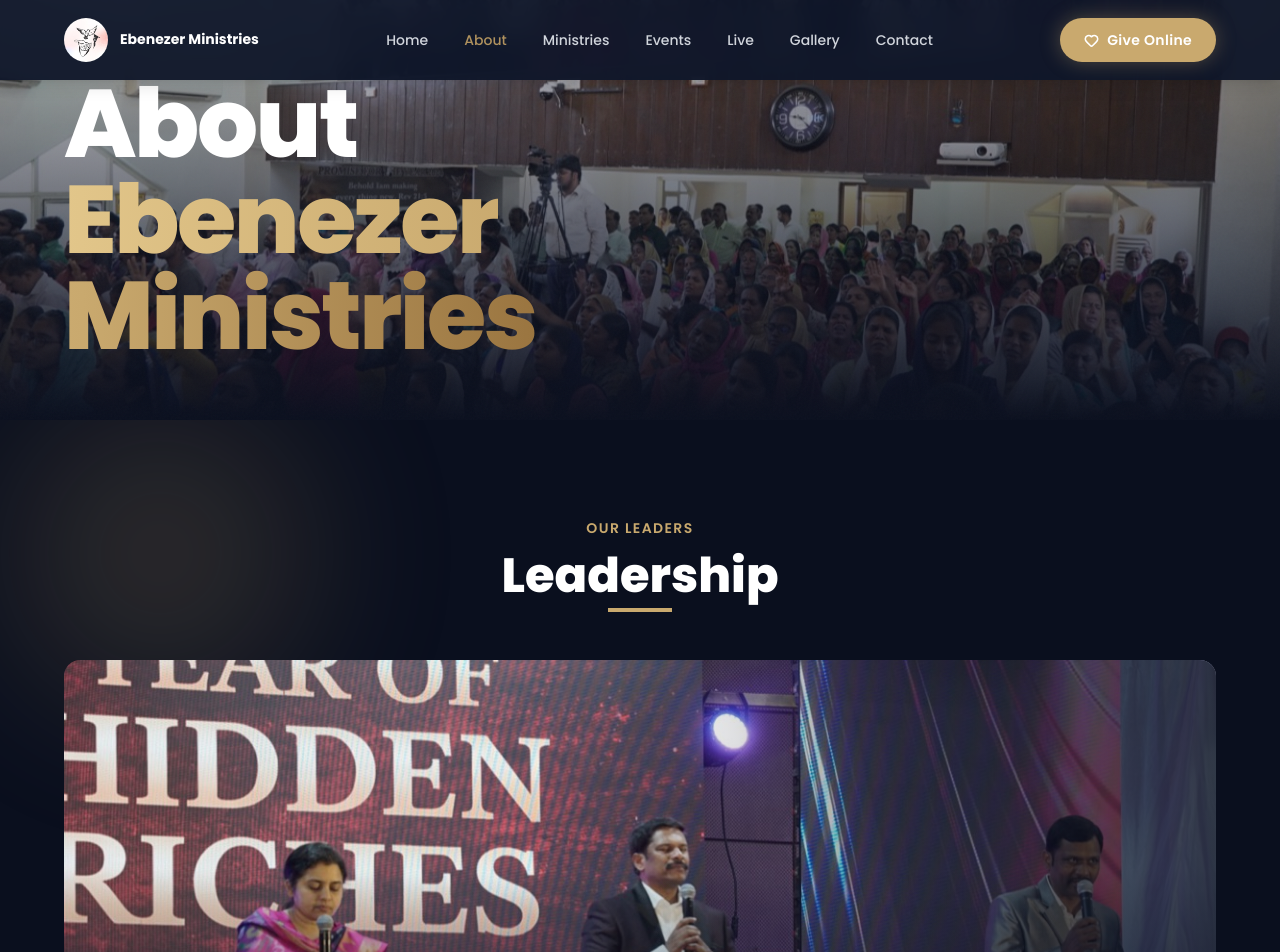
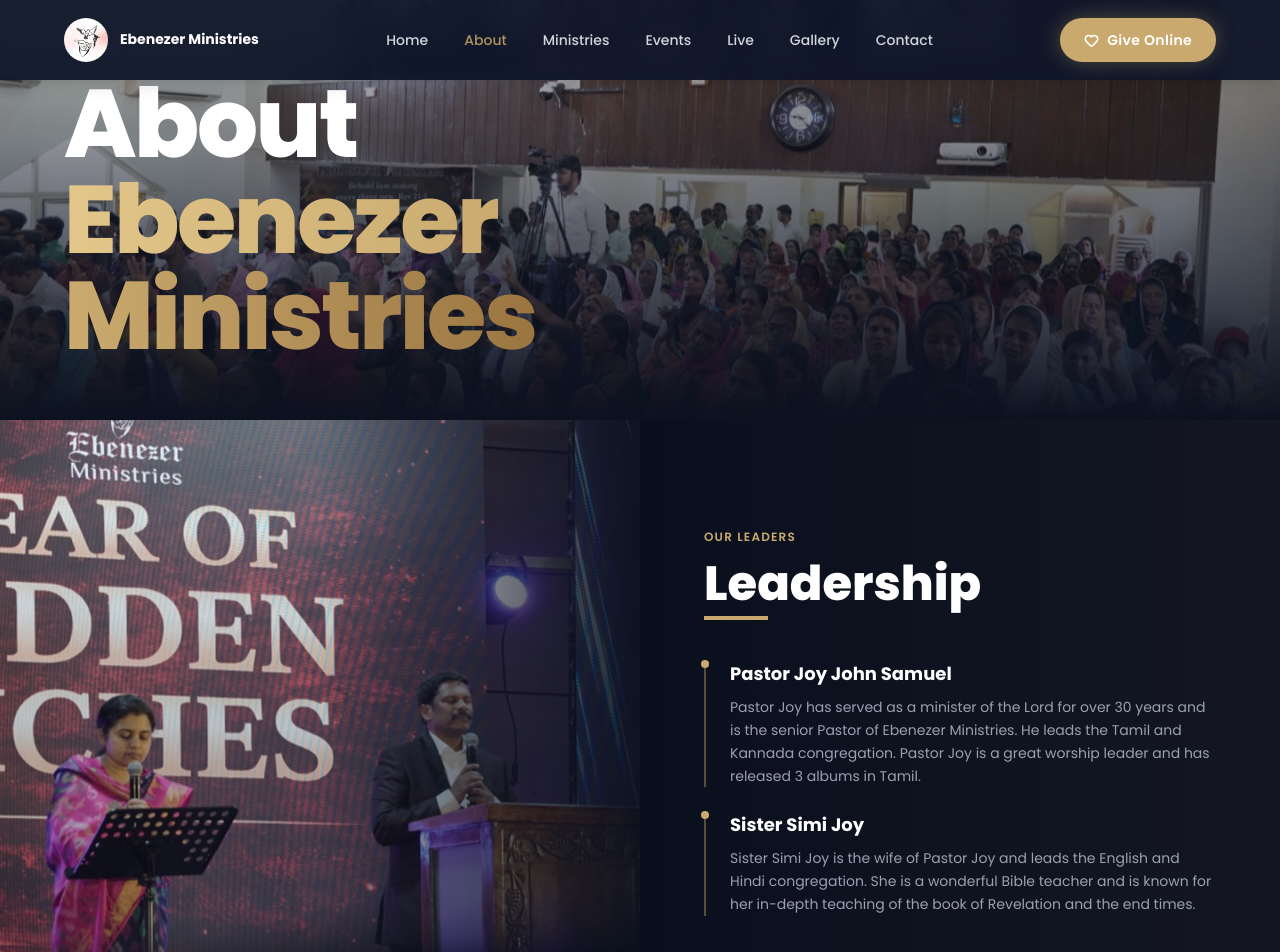
Before and after one commit to sujithtofficial/EFPH, a Next.js app: page /about in a window 1280 px wide. Shown: the top 952 px of the page. Built offline with nearby package versions, Linux system fonts and the light colour scheme.

Commit message:
Redesign leadership: cinematic split layout with timeline bios

```diff
--- a/app/about/page.tsx
+++ b/app/about/page.tsx
@@ -70,56 +70,78 @@
       </section>
 
       {/* ── Leadership ───────────────────────────────────────────── */}
-      <section className="section-pad bg-[#0a0f1e] relative overflow-hidden">
-        <div className="orb orb-gold w-72 h-72 top-0 left-0 opacity-10" />
+      <section className="relative overflow-hidden bg-[#0a0f1e]">
+        {/* Background accent */}
+        <div className="absolute top-0 right-0 w-1/2 h-full bg-gradient-to-l from-[#c9a96e]/5 to-transparent" />
 
         <div className="max-w-7xl mx-auto relative z-10">
-          <div className="text-center mb-12">
-            <span className="text-[#c9a96e] font-semibold tracking-widest uppercase text-sm">Our Leaders</span>
-            <h2 className="text-4xl md:text-5xl font-extrabold text-white mt-3 mb-2">Leadership</h2>
-            <div className="w-16 h-1 bg-[#c9a96e] mx-auto" />
-          </div>
-
-          {/* Leader image — full width, no overlay on center */}
+          <div className="grid lg:grid-cols-2 min-h-[600px]">
+            {/* Left — Image */}
             <motion.div
-            initial={{ opacity: 0, y: 20 }}
-            whileInView={{ opacity: 1, y: 0 }}
+              initial={{ opacity: 0, scale: 1.05 }}
+              whileInView={{ opacity: 1, scale: 1 }}
               viewport={{ once: true }}
-            transition={{ duration: 0.7 }}
-            className="relative w-full h-72 md:h-[420px] rounded-2xl overflow-hidden mb-12"
+              transition={{ duration: 0.8 }}
+              className="relative h-80 lg:h-auto"
             >
-            <Image src={ASSETS.aboutImage2} alt="Ebenezer Ministries Leadership" fill className="object-cover object-left" sizes="100vw" />
-            <div className="absolute inset-0 bg-gradient-to-t from-[#0a0f1e] via-transparent to-transparent opacity-60" />
-            <div className="absolute inset-0 bg-gradient-to-l from-[#0a0f1e] via-transparent to-transparent opacity-80" />
+              <Image
+                src={ASSETS.aboutImage2}
+                alt="Ebenezer Ministries Leadership"
+                fill
+                className="object-cover object-[25%_center]"
+                sizes="(min-width: 1024px) 50vw, 100vw"
+              />
+              {/* Darken right edge to hide translator */}
+              <div className="absolute inset-0 bg-gradient-to-l from-[#0a0f1e] via-transparent to-transparent opacity-90" />
+              {/* Bottom fade on mobile */}
+              <div className="absolute inset-0 bg-gradient-to-t from-[#0a0f1e] via-transparent to-transparent lg:opacity-0 opacity-70" />
+              {/* Subtle vignette */}
+              <div className="absolute inset-0 bg-gradient-to-t from-[#0a0f1e]/40 to-transparent" />
             </motion.div>
 
-          {/* Bio cards */}
-          <div className="grid md:grid-cols-2 gap-8">
+            {/* Right — Content */}
+            <div className="flex flex-col justify-center px-6 md:px-12 lg:px-16 py-16 lg:py-24">
               <motion.div
                 initial={{ opacity: 0, y: 30 }}
                 whileInView={{ opacity: 1, y: 0 }}
                 viewport={{ once: true }}
-              transition={{ duration: 0.6 }}
-              className="card-dark rounded-2xl p-6 md:p-8"
+                transition={{ duration: 0.7 }}
               >
-              <h3 className="text-white font-bold text-xl mb-3">Pastor Joy John Samuel</h3>
-              <p className="text-gray-300 text-sm leading-relaxed">
+                <span className="text-[#c9a96e] font-semibold tracking-widest uppercase text-xs">Our Leaders</span>
+                <h2 className="text-4xl md:text-5xl font-extrabold text-white mt-3 mb-2">Leadership</h2>
+                <div className="w-16 h-1 bg-[#c9a96e] mb-10" />
+              </motion.div>
+
+              <div className="space-y-6">
+                <motion.div
+                  initial={{ opacity: 0, x: 40 }}
+                  whileInView={{ opacity: 1, x: 0 }}
+                  viewport={{ once: true }}
+                  transition={{ duration: 0.6, delay: 0.1 }}
+                  className="relative pl-6 border-l-2 border-[#c9a96e]/40"
+                >
+                  <div className="absolute left-0 top-0 w-2 h-2 bg-[#c9a96e] rounded-full -translate-x-[5px]" />
+                  <h3 className="text-white font-bold text-lg mb-2">Pastor Joy John Samuel</h3>
+                  <p className="text-gray-400 text-sm leading-relaxed">
                     Pastor Joy has served as a minister of the Lord for over 30 years and is the senior Pastor of Ebenezer Ministries. He leads the Tamil and Kannada congregation. Pastor Joy is a great worship leader and has released 3 albums in Tamil.
                   </p>
                 </motion.div>
 
                 <motion.div
-              initial={{ opacity: 0, y: 30 }}
-              whileInView={{ opacity: 1, y: 0 }}
+                  initial={{ opacity: 0, x: 40 }}
+                  whileInView={{ opacity: 1, x: 0 }}
                   viewport={{ once: true }}
-              transition={{ duration: 0.6, delay: 0.15 }}
-              className="card-dark rounded-2xl p-6 md:p-8"
+                  transition={{ duration: 0.6, delay: 0.25 }}
+                  className="relative pl-6 border-l-2 border-[#c9a96e]/40"
                 >
-              <h3 className="text-white font-bold text-xl mb-3">Sister Simi Joy</h3>
-              <p className="text-gray-300 text-sm leading-relaxed">
+                  <div className="absolute left-0 top-0 w-2 h-2 bg-[#c9a96e] rounded-full -translate-x-[5px]" />
+                  <h3 className="text-white font-bold text-lg mb-2">Sister Simi Joy</h3>
+                  <p className="text-gray-400 text-sm leading-relaxed">
                     Sister Simi Joy is the wife of Pastor Joy and leads the English and Hindi congregation. She is a wonderful Bible teacher and is known for her in-depth teaching of the book of Revelation and the end times.
                   </p>
                 </motion.div>
+              </div>
+            </div>
           </div>
         </div>
       </section>
```
Lines whose indentation alone changed are shown as unchanged.
